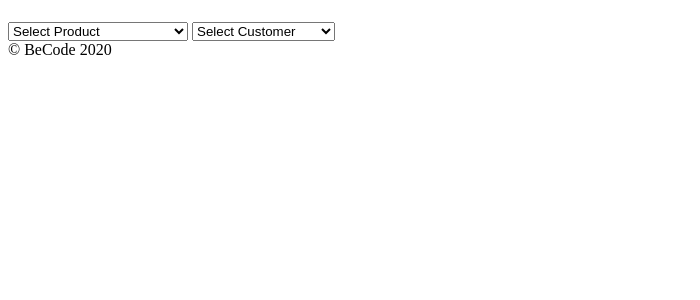
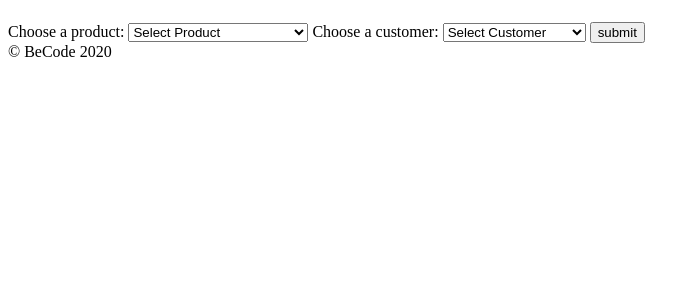
Before and after one commit to Dirk-vg/oop-pricecalculator, a PHP site: page / in a window 1280 px wide. Shown: the part 58-358 px from the top of the page, without its empty margins (0-700 px from the left). Run offline with PHP 8.4, Linux system fonts and the light colour scheme; data comes from the database, SQL or seed files in the repository.

Commit message:
form + button

```diff
--- a/Controller/HomePageController.php
+++ b/Controller/HomePageController.php
@@ -6,8 +6,15 @@
     //render function with both $_GET and $_POST vars available if it would be needed.
     public function render():void
     {
+        $customers = new CustomerLoader();
+        $customers->getCustomers();
+
+
         //this is just example code, you can remove the line below
-        //$user = new User('John Smith');
+        if (isset($_POST['submit'])){
+            $customer = $customers->getCustomerById((int)$_POST['customer']);
+            //var_dump($customer);
+        }
 
         //you should not echo anything inside your controller - only assign vars here
         // then the view will actually display them.
@@ -16,8 +23,9 @@
         $products = new ProductLoader();
         $products->getAllProducts();
 
-        $customers = new CustomerLoader();
-        $customers->getCustomers();
+
+
+        //var_dump($customers->getCustomers());
         require 'View/homepage.php';
     }
 }
--- /dev/null
+++ b/Model/CustomerGroup.php
@@ -0,0 +1,45 @@
+<?php
+
+class CustomerGroup
+{
+
+    private int $id;
+    private string $name;
+    private int $groupId;
+    private Discount $discount;
+
+
+    public function __construct(int $id, string $name, int $groupId, Discount $discount)
+    {
+        $this->id = $id;
+        $this->name = $name;
+        $this->groupId = $groupId;
+        $this->discount = $discount;
+
+
+    }
+
+    public function getId()
+    {
+        return $this->id;
+    }
+
+    public function getName()
+    {
+        return $this->name;
+    }
+
+    public function getGroupid()
+    {
+        return $this->groupId;
+    }
+
+    public function getDiscount()
+    {
+        return $this->discount;
+    }
+
+
+
+
+}
--- a/Model/CustomerGroupLoader.php
+++ b/Model/CustomerGroupLoader.php
@@ -8,12 +8,11 @@
     {
 
         $sql = 'SELECT * FROM customer_group';
-        $stmt = $this->connect()->prepare($sql);
-        $stmt->execute();
+        $stmt = $this->connect()->query($sql);
         $customergroups = $stmt->fetchAll();
         foreach ($customergroups as $customergroup){
-            $this->customergroup[] = new Customergroup((int)$customergroup['id'], (string)$customergroup['name'], (int)$customergroup['parent_id'],
-                (int)$customergroup['fixed_discount'], (int)$customergroup['variable_discount']);
+            $this->customergroup[] = new CustomerGroup((int)$customergroup['id'], (string)$customergroup['name'], (int)$customergroup['parent_id'],
+                new Discount((int)$customergroup['fixed_discount'], (int)$customergroup['variable_discount']));
         }
     }
 
--- a/Model/CustomerLoader.php
+++ b/Model/CustomerLoader.php
@@ -7,17 +7,43 @@
     public function __construct()
     {
 
-        //$sql = 'SELECT * FROM customer';
-        $stmt = $this->connect()->query('SELECT * FROM customer');
+        $sql = 'SELECT customer.id as customer_id,
+        firstname,
+        lastname,
+        group_id,
+        customer.fixed_discount as customer_fixed_discount,
+        customer.variable_discount as customer_variable_discount,
+        customer_group.name,
+        customer_group.parent_id,
+        customer_group.fixed_discount as group_fixed_discount,
+        customer_group.variable_discount as group_variable_discount
+        FROM customer
+        LEFT JOIN customer_group
+        ON customer.group_id =customer_group.id;';
+        $stmt = $this->connect()->query($sql);
         $customers = $stmt->fetchAll();
         foreach ($customers as $customer){
-            $this->customers[] = new Customer((int)$customer['id'], (string)$customer['firstname'], (string)$customer['lastname'],
-                (int)$customer['group_id'], (int)$customer['fixed_discount'], (int)$customer['variable_discount']);
+            $this->customers[] = new Customer((int)$customer['customer_id'], (string)$customer['firstname'], (string)$customer['lastname'],
+                new CustomerGroup((int)$customer['group_id'], (string)$customer['name'], (int)$customer['parent_id'],
+                    new Discount($customer['group_fixed_discount'], $customer['group_variable_discount'])),
+                new Discount($customer['customer_fixed_discount'], $customer['customer_variable_discount']));
         }
     }
 
     public function getCustomers():array
     {
+
         return $this->customers;
     }
+
+    public function getCustomerById(int $id)  :? Customer
+    {
+        foreach ($this->customers as $customer){
+            if ($customer->getId() === $id){
+                return $customer;
+            }
+        }
+    }
+
+
 }
--- a/Model/DatabaseManager.php
+++ b/Model/DatabaseManager.php
@@ -9,8 +9,8 @@
 
         try {
             $databaseHost = "localhost";
-            $databaseUser = "";
-            $databasePassword = "";
+            $databaseUser = "becode";
+            $databasePassword = "becode123";
             $databaseName = "pricecalculator";
 
             $driverOptions = [PDO::MYSQL_ATTR_INIT_COMMAND => "SET NAMES 'utf8'",
@@ -23,55 +23,3 @@
         }
     }
 }
-
-/*
-        $driverOptions = [
-            PDO::MYSQL_ATTR_INIT_COMMAND => "SET NAMES 'utf8'",
-            PDO::ATTR_ERRMODE => PDO::ERRMODE_EXCEPTION,
-            PDO::ATTR_DEFAULT_FETCH_MODE => PDO::FETCH_ASSOC,
-        ];
-
-        $pdo = new PDO('mysql:host=' . $dbhost . ';dbname=' . $dbname, $dbuser, $dbpass, $driverOptions);
-        return $pdo;
-    }
-
-    public function getGroup($id)
-    {
-        $pdo = openConnection();
-        $handle = $pdo->prepare('SELECT * FROM customer_group WHERE id = :id');
-        $handle->bindValue(':id', $id);
-        $handle->execute();
-        $group = $handle->fetch();
-        return new Customergroup($group['id'], $group['name'], $group['parent_id'], $group['fixed_discount'], $group['variable_discount'] );
-    }
-
-    public function getProducts()
-    {
-        $pdo = openConnection();
-        $handle = $pdo->prepare('SELECT * FROM product');
-        $handle->execute();
-        $array = $handle->fetchAll();
-        $products = [];
-        foreach ($array as $item){
-            $products[$item['id']] = new product($item['id'], $item['name'], $item['price']);
-        }
-        return $products;
-    }
-
-    public function getCustomerdata()
-    {
-        $pdo = openConnection();
-        $handle = $pdo->prepare('SELECT * FROM customer');
-        $handle->execute();
-        $array = $handle->fetchAll();
-        $customers = [];
-        foreach ($array as $customer){
-            $group = $this->getGroup($customer['group_id']);
-            $customers[$customer['id']] = new customer($customer['id'], $customer['firstname'], $customer['lastname'], $customer['group_id'], $customer['fixed_discount'], $customer['variable_discount']);
-        }
-        return $customers;
-
-    }
-
-
-}*/
--- a/Model/Discount.php
+++ b/Model/Discount.php
@@ -37,7 +37,7 @@
     {
         $price /= 100;
         if($this->type === self::FIXED_TYPE) {
-            return max(0,$price - $this->value);
+            return round(max(0,$price - $this->value),2);
         }
 
         return round($price * (1-$this->value/100), 2);
--- a/Model/Product.php
+++ b/Model/Product.php
@@ -32,4 +32,5 @@
 
         return $this->price;
     }
+
 }
--- a/Model/ProductLoader.php
+++ b/Model/ProductLoader.php
@@ -13,8 +13,8 @@
         $pdo = new PDO($dsn, $this->dbuser, $this->dbpass);Price()
         $pdo->setAttribute(PDO::ATTR_DEFAULT_FETCH_MODE, PDO::FETCH_OBJ);*/
 
-        //$sql = 'SELECT * FROM product';
-        $stmt = $this->connect()->query('SELECT * FROM product');
+        $sql = 'SELECT * FROM product';
+        $stmt = $this->connect()->query($sql);
         $products = $stmt->fetchAll();
         foreach ($products as $product){
             $this->products[] = new Product((int)$product['id'], (string)$product['name'], (int)$product['price']);
--- a/View/homepage.php
+++ b/View/homepage.php
@@ -1,9 +1,8 @@
 <?php require 'includes/header.php'?>
 
-    <section>
-
-        <label for="products">
-            <select>
+    <form method="post" action="">
+        <label for="product">Choose a product:</label>
+            <select name="product" id="product">
                 <option value="">Select Product</option>
                     <?php
                     /** @var Product[] $products */
@@ -16,9 +15,9 @@
                     }
                     ?>
             </select>
-        </label>
-        <label for="customers">
-            <select name="" id="">
+
+        <label for="customer">Choose a customer:</label>
+            <select name="customer" id="customer">
                 <option value="">Select Customer</option>
                 <?php
                 /** @var Customer[] $customers */
@@ -32,8 +31,7 @@
                 ?>
             </select>
 
-        </label>
+        <button type="submit" name="submit">submit</button>
+    </form>
 
-
-    </section>
 <?php require 'includes/footer.php'?>
```
Also changed, not shown: Model/Calculation.php (added, +18 -0 lines), Model/Customer.php (+9 -17 lines), Model/Customergroup.php (deleted, +0 -48 lines), View/info.php (deleted, +0 -9 lines).
